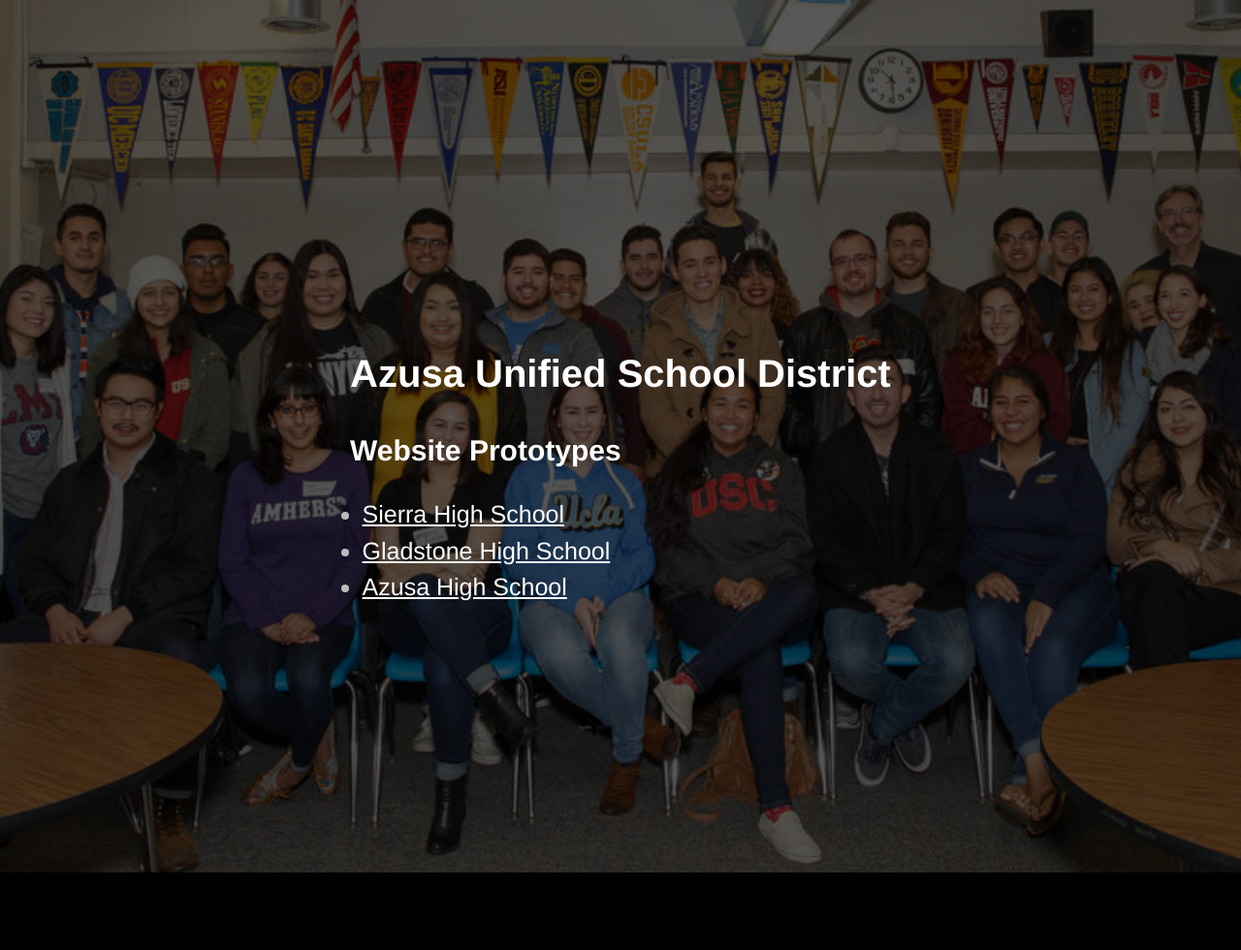
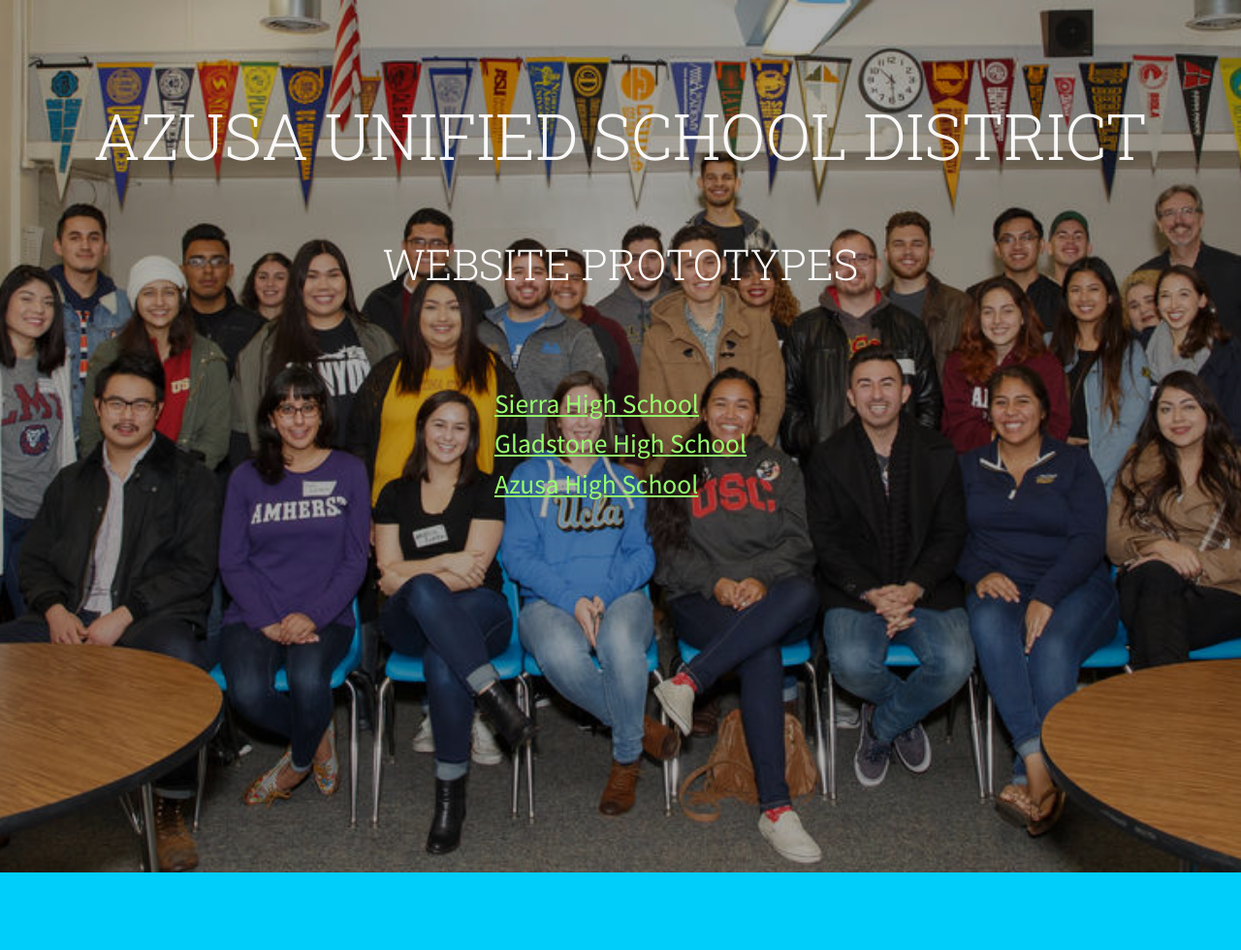
Before and after one commit to Crazeformarvel/azusa-project, a Jekyll site: the page index.html, which Jekyll copies as it is, in a window 1280 px wide. Shown: the whole page at 97% size. Built offline with Jekyll 4.4.1, drawn with Linux system fonts in a browser that asks for light colours; after the commit the page ends 900 px from its top, so only the background shows below that.

Commit message:
Update index

```diff
--- a/css/pattern.css
+++ b/css/pattern.css
@@ -54,7 +54,7 @@
   body.pattern::after {
     content: "";
     background: black;
-    opacity: 0.2;
+    opacity: 0.3;
     top: 0;
     left: 0;
     bottom: 0;
--- a/index.html
+++ b/index.html
@@ -4,103 +4,23 @@
   <meta charset="utf-8" />
   <meta name="viewport" content="width=device-width, initial-scale=1" />
   <title>Web Prototypes / Azusa Unified School District</title>
-  <style type="text/css">
-    html, body, #outer-outer-container, #outer-container {
-      height: 100%;
-      min-height: 100%;
-    }
+  <link rel="stylesheet" href="https://fonts.googleapis.com/css?family=Source+Sans+Pro:400,400i,700,700i|Roboto+Slab:100,300,400,700" />
+  <link rel="stylesheet" href="/css/pattern.css" />
+  <style>
     body {
-      background: black;
-      background-repeat: no-repeat;
-      background-size: cover;
-      background-position: center;
-      font: 125%/1.5 "Helvetica Neue", Helvetica, Arial, sans-serif;
-      margin: 0;
-      color: rgb(0, 1, 0); /* @text-color */
-      color: white;
-    }
-    body::before {
-      content: "";
-      background-color: rgba(0, 0, 0, 0.65);
-      position: absolute;
-      top: 0;
-      left: 0;
-      width: 100%;
-      height: 100%;
-    }
-    header h1 {
-      margin-bottom: 0;
-    }
-    header h1 a,
-    header h1 a:visited {
-      color: inherit;
-    }
-    header h2 {
-      margin-top: 0;
-      font-style: normal;
-      color: #999;
-    }
-    a[href] {
-      color: rgb(110, 160, 26); /* @link-color */
-      text-decoration: underline;
-      color: inherit;
-    }
-    a[href]:hover,
-    a[href]:active,
-    a[href]:focus {
-      text-decoration: underline;
-    }
-    ul, li {
-      margin-left: 0;
-      padding-left: 0;
-    }
-    h3 {
-      margin-bottom: 0;
-    }
-    ul {
-      margin-top: 0.5em;
-      padding-left: 0.5em;
-      font-size: 1.25em;
-    }
-    #container {
-      margin: 50px auto;
-      position: relative;
-      z-index: 1;
-    }
-    #outer-outer-container {
-      margin: 0 auto;
-      display: table;
-      padding: 2em;
-    }
-    #outer-container {
-      display: table-cell;
-      vertical-align: middle;
-      margin: 0 auto;
-    }
-    #container a {
-      color: white;
-    }
-    #container > section > section {
-      float: left;
-      margin-right: 3em;
-    }
-    li {
-      color: #bbb;
-    }
-    .new a {
-      color: #a93c44;
+      background-image: url(images/5938344077297689972.jpg_wnp1000.jpg);
     }
   </style>
 </head>
-<body style="background-image: url(/images/5938344077297689972.jpg_wnp1000.jpg)">
-  <div id="outer-outer-container">
-    <div id="outer-container">
-      <div id="container">
+<body class="pattern index">
 
+<header>
         <h1>Azusa Unified School District</h1>
 
         <h2>Website Prototypes</h2>
+        </header>
 
+        <div class="pattern-list">
         <section>
 
           <ul>
@@ -110,9 +30,7 @@
           </ul>
 
         </section>
+        </div>
 
-      </div>
-    </div>
-  </div>
 </body>
 </html>
```
